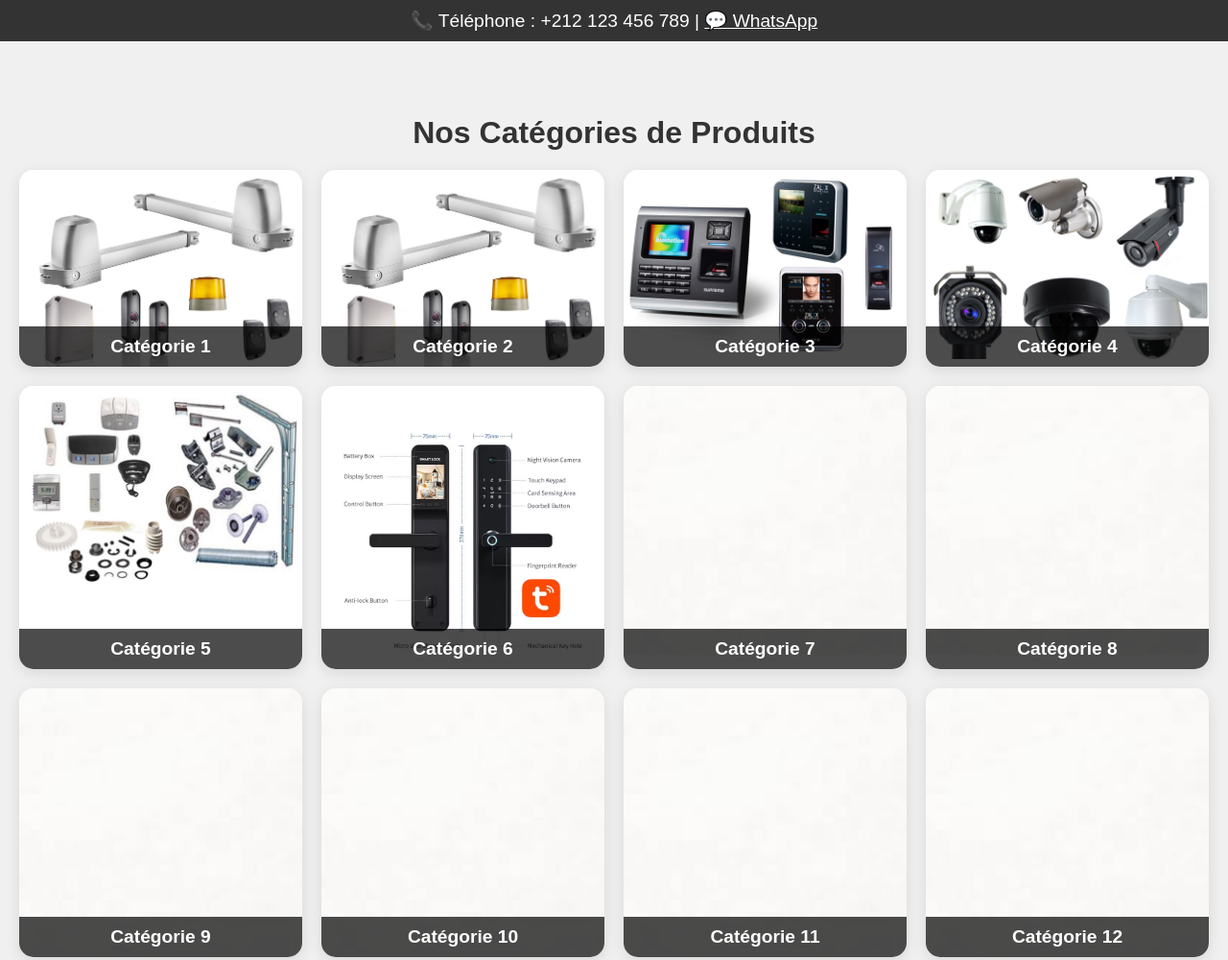
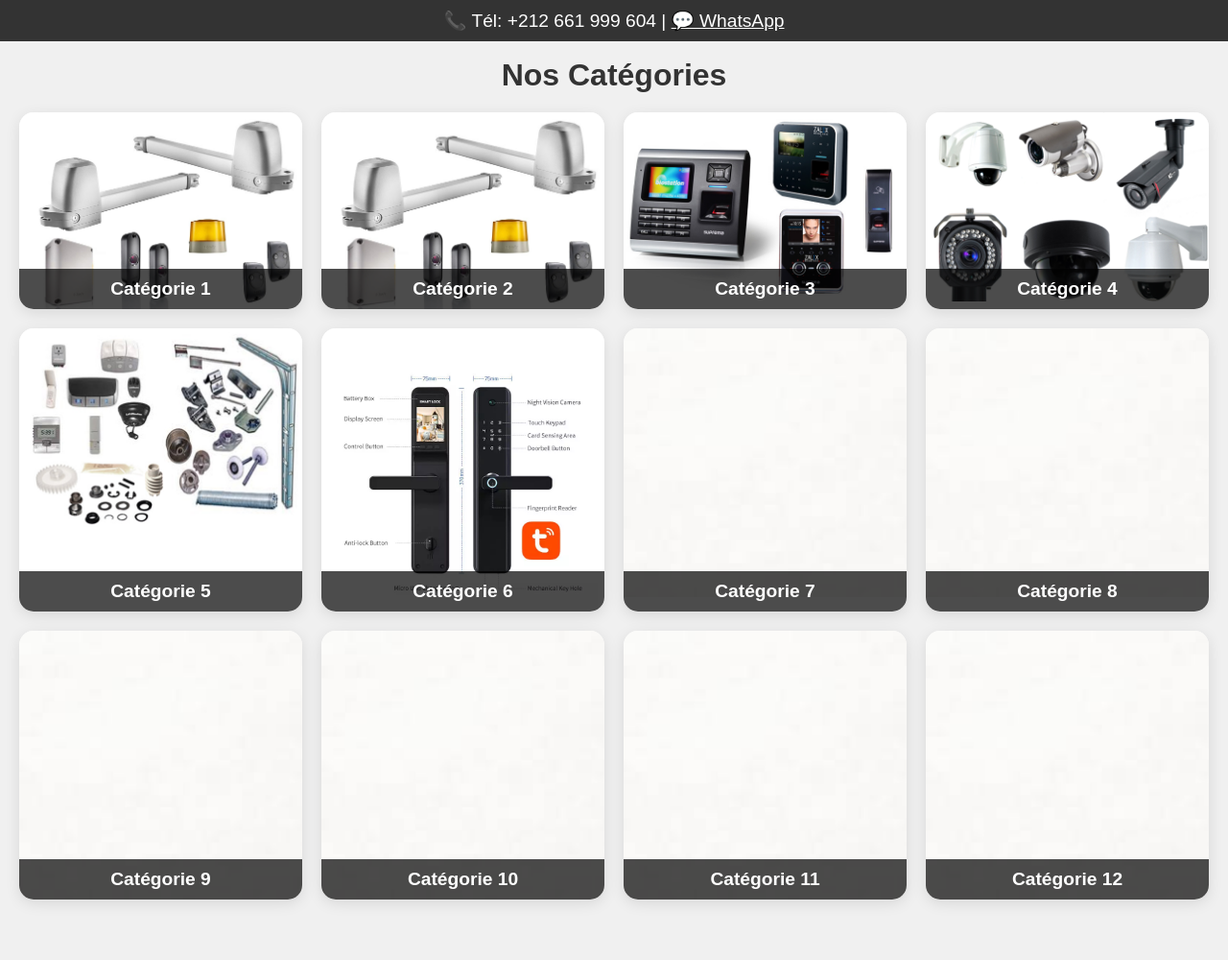
Before and after one commit to MASECURITEMA/masecurite, a plain HTML site: page index.html in a window 1280 px wide. Shown: the top 1000 px of the page at 96% size. Drawn offline with Linux system fonts and the light colour scheme; grey boxes are pictures that could not be loaded.

Commit message:
Update index.html

```diff
--- a/index.html
+++ b/index.html
@@ -1,4 +1,3 @@
-
 <!DOCTYPE html>
 <html lang="fr">
 <head>
@@ -37,7 +36,7 @@
       text-align: center;
       margin-bottom: 20px;
       color: #333;
-      margin-top: 100px; /* Ajustez pour compenser la hauteur de la barre de contact */
+      margin-top: 40px; /* Ajustez pour compenser la hauteur de la barre de contact */
     }
 
     /* Style de la grille des catégories avec 4 par ligne */
@@ -109,11 +108,11 @@
 
 <!-- Barre de contact fixe en haut de la page -->
 <div class="contact-info">
-  📞 Téléphone : +212 123 456 789 | <a href="https://wa.me/212123456789" style="color: white;">💬 WhatsApp</a>
+  📞 Tél: +212 661 999 604 | <a href="https://wa.me/212123456789" style="color: white;">💬 WhatsApp</a>
 </div>
 
 <!-- Titre principal de la page -->
-<h1>Nos Catégories de Produits</h1>
+<h1>Nos Catégories</h1>
 
 <!-- Grille des catégories de produits avec 12 catégories, 4 par ligne -->
 <div class="grid-container">
```
